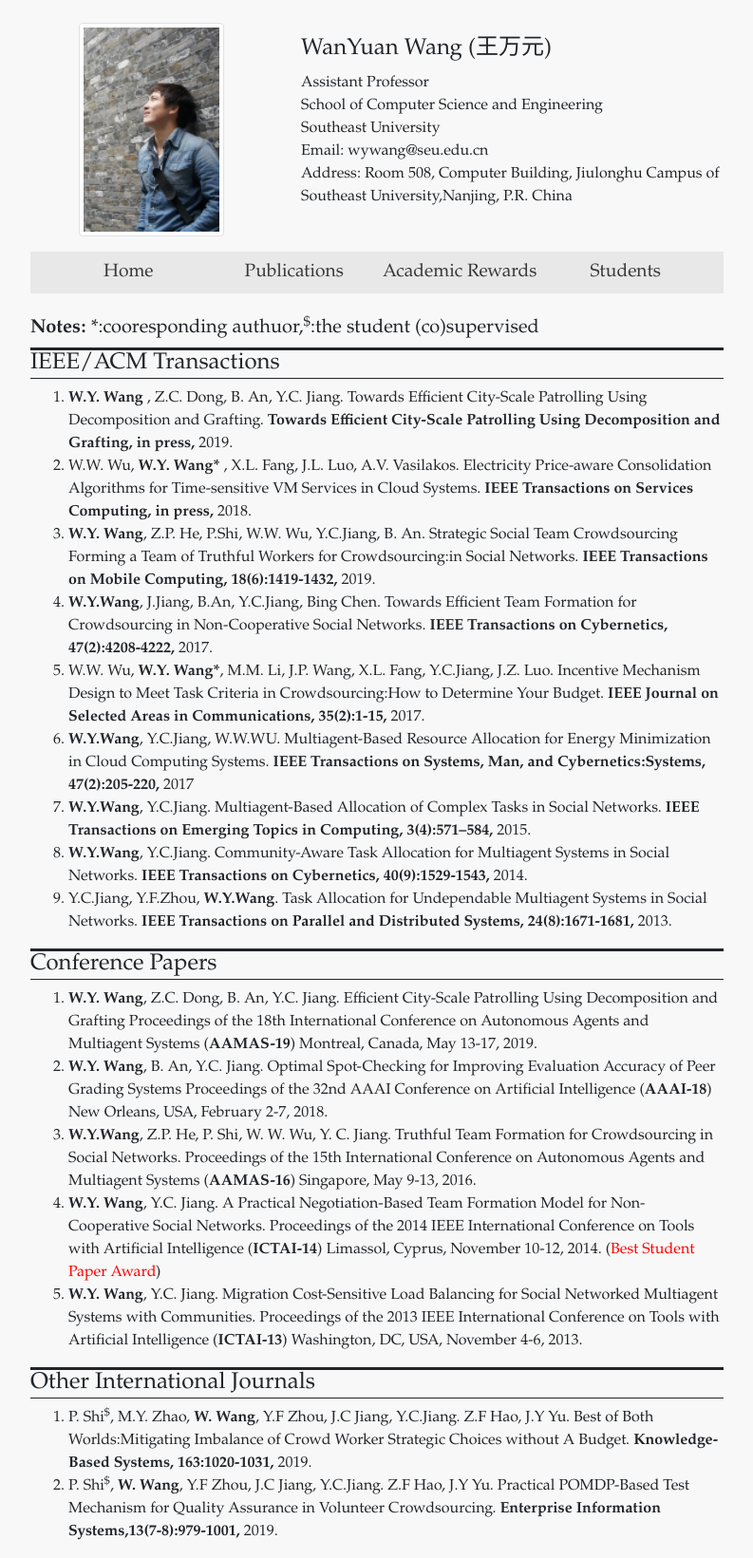
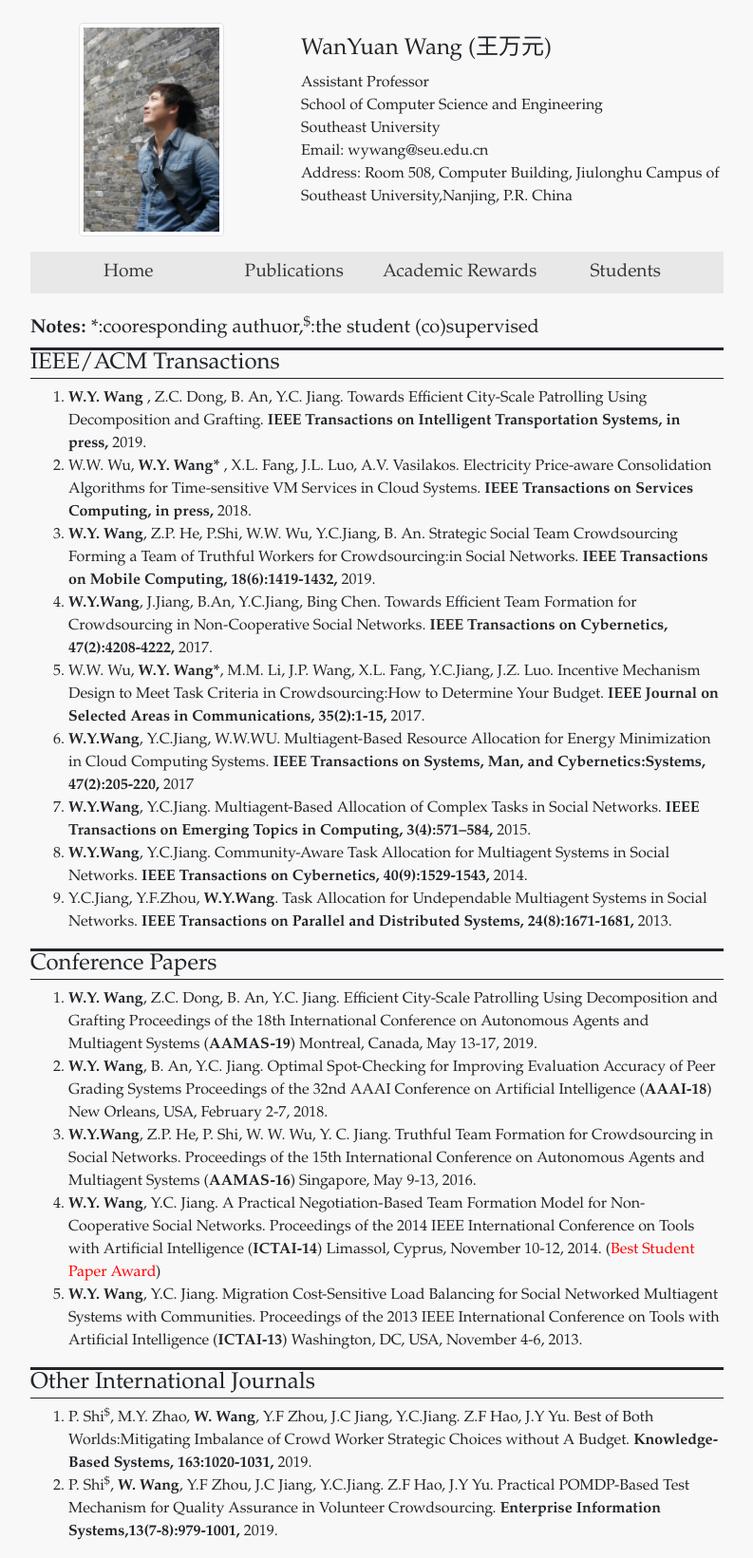
Before and after one commit to wanyuanwang/wanyuanwang.github.io, a Jekyll site: the page built from publications.html, in a window 1280 px wide. Shown: the whole page at 95% size, without its empty margins (243-1036 px from the left). Built offline with Jekyll 4.4.1, drawn with Linux system fonts in a browser that asks for light colours.

Commit message:
Update ieee_acm_transactions_papers.yml

```diff
--- a/_data/ieee_acm_transactions_papers.yml
+++ b/_data/ieee_acm_transactions_papers.yml
@@ -1,6 +1,6 @@
 - authors: <b> W.Y. Wang </b>, Z.C. Dong, B. An, Y.C. Jiang.
   title: Towards Efficient City-Scale Patrolling Using Decomposition and Grafting.
-  journal: Towards Efficient City-Scale Patrolling Using Decomposition and Grafting, in press,
+  journal: IEEE Transactions on Intelligent Transportation Systems, in press,
   date: 2019.
 
 - authors: W.W. Wu, <b>W.Y. Wang*</b> , X.L. Fang, J.L. Luo, A.V. Vasilakos.
```
